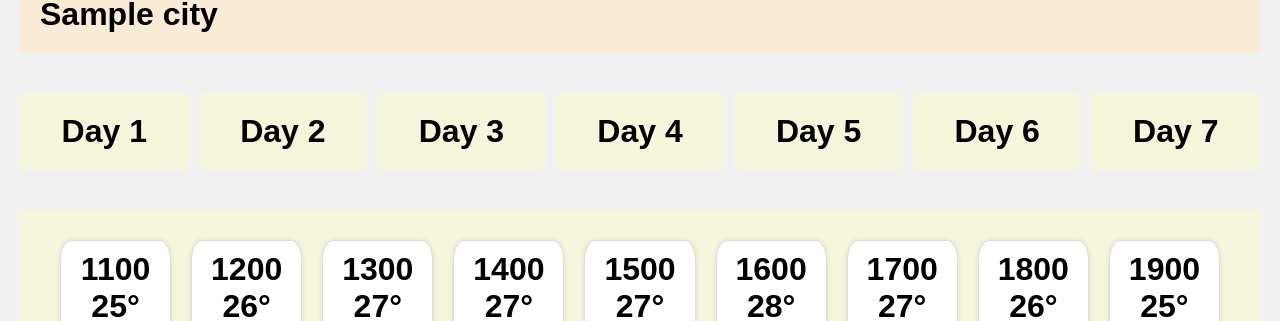
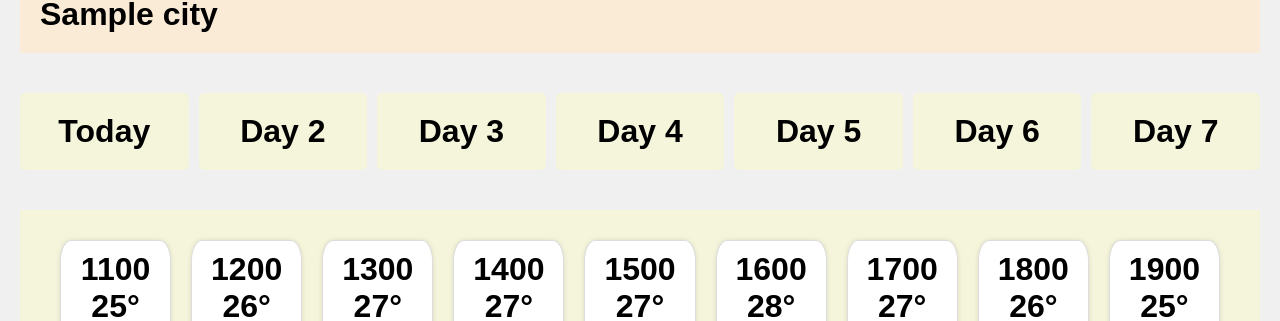
Before and after one commit to aahiill/WeatherApp-GResearch, a Flask app: template templates/forecast.html in a window 1280 px wide. Shown: the part 144-465 px from the top of the page. Run offline with Flask 3, Linux system fonts and the light colour scheme; the template is opened without the code that fills it: most values are stand-ins (such as "Sample title", 1, 10 or a date in 2020).

Commit message:
Replace Day 1 with Today

```diff
--- a/templates/forecast.html
+++ b/templates/forecast.html
@@ -24,7 +24,7 @@
     </div>
 
     <div class="day-selector">
-        <div class="day-box" id="day-1">Day 1</div>
+        <div class="day-box" id="day-1">Today</div>
         <div class="day-box" id="day-2">Day 2</div>
         <div class="day-box" id="day-3">Day 3</div>
         <div class="day-box" id="day-4">Day 4</div>
```
